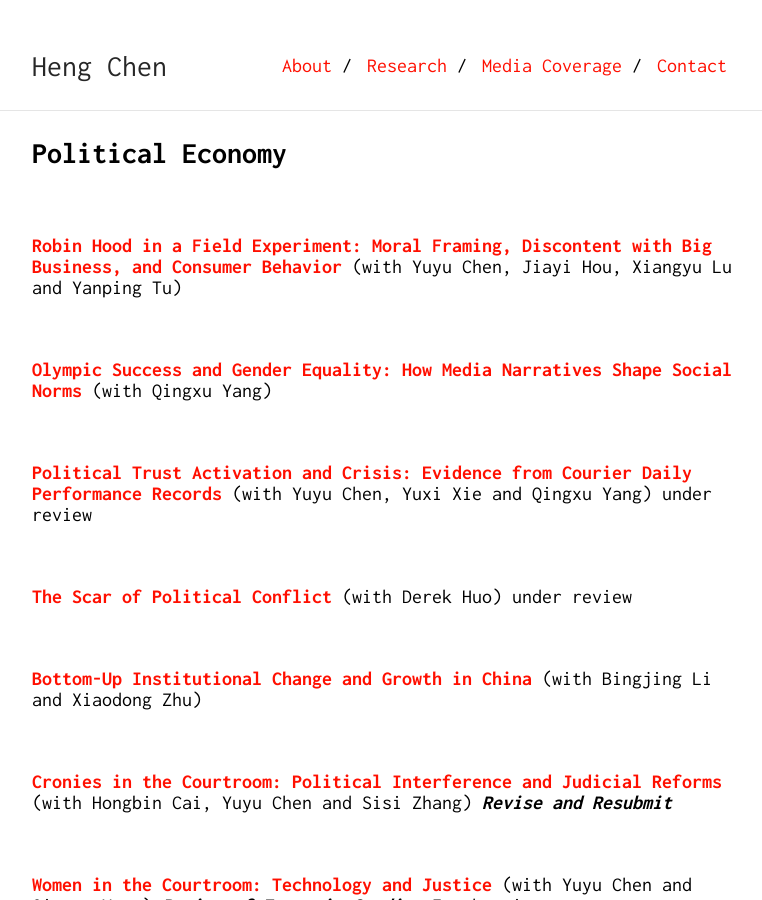
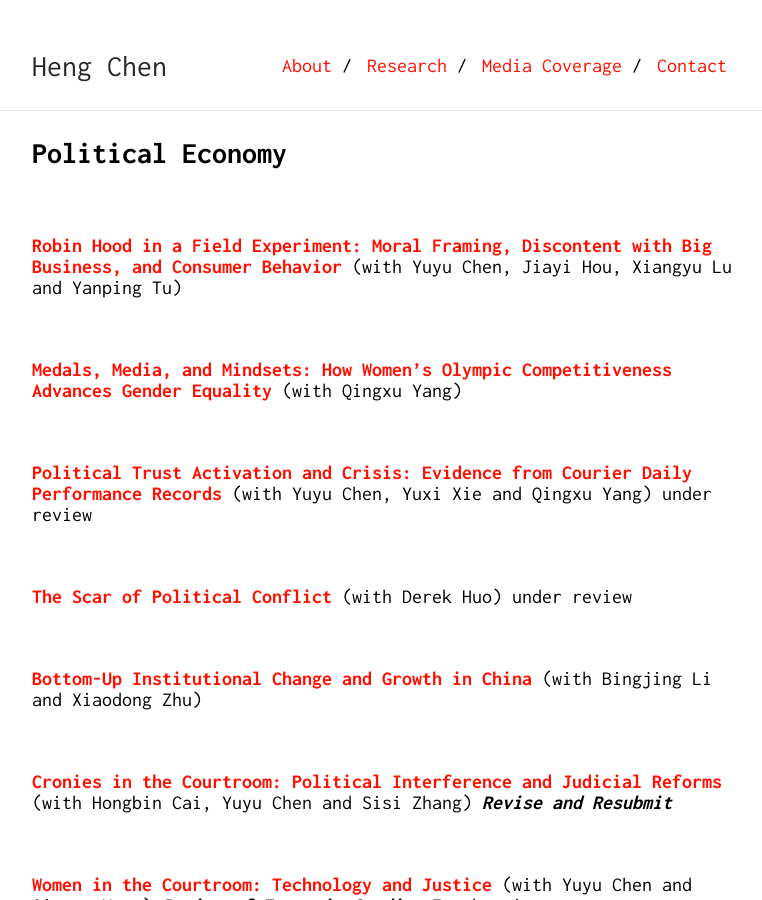
Before and after one commit to Shuyan0210611X/henrychen.github.io, a Jekyll site: the page built from research.md, in a window 1280 px wide and 900 px high. Shown: the whole window, without its empty margins (258-1020 px from the left). Built offline with Jekyll 4.4.1, drawn with Linux system fonts in a browser that asks for light colours; our own code applies the rules of GitHub Pages for plain Markdown files.

Commit message:
Update research.md

```diff
--- a/research.md
+++ b/research.md
@@ -12,8 +12,8 @@ permalink: /research/
 
 <br>
 
-[**Olympic Success and Gender Equality: How Media
-Narratives Shape Social Norms**](/files/Olyimpic.pdf) (with Qingxu Yang)
+[**Medals, Media, and Mindsets: How Women’s Olympic
+Competitiveness Advances Gender Equality**](/files/Olyimpic.pdf) (with Qingxu Yang)
 
 <br>
 
```
